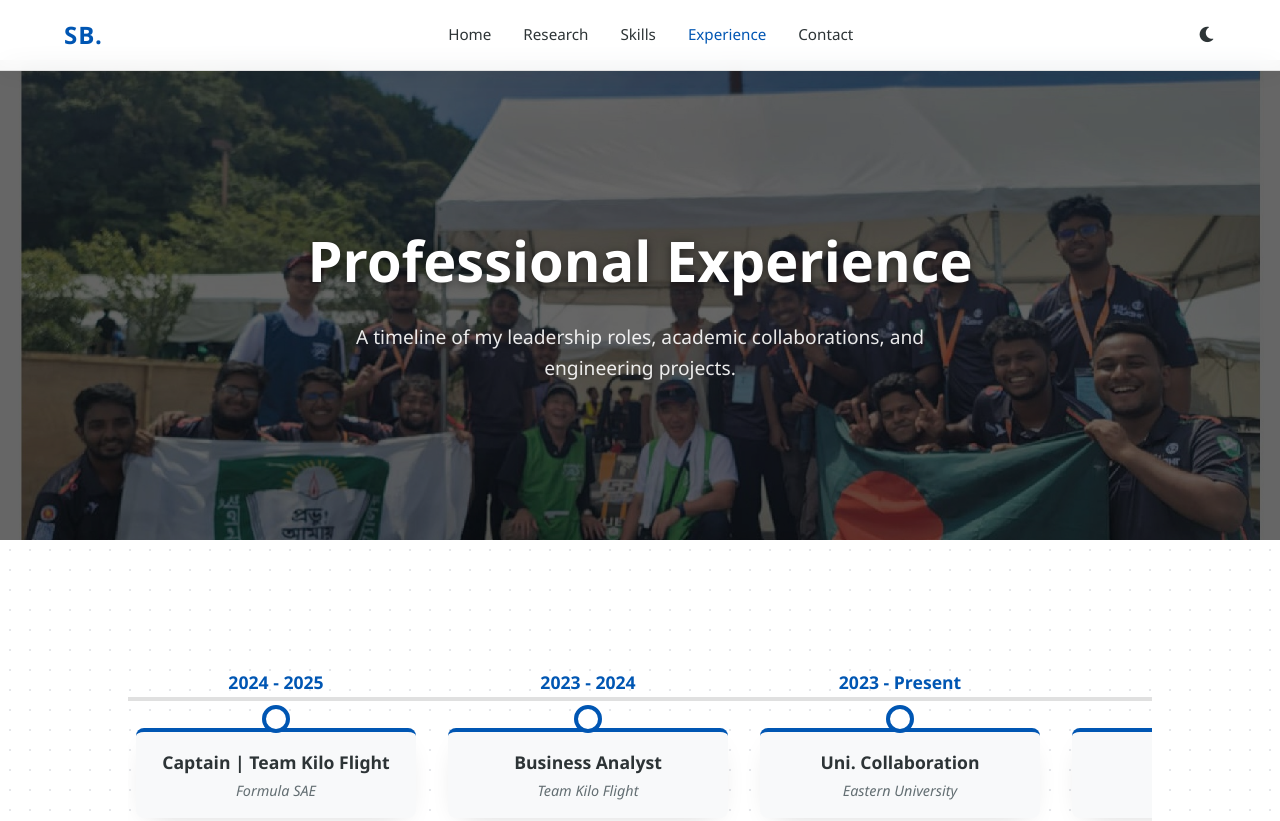
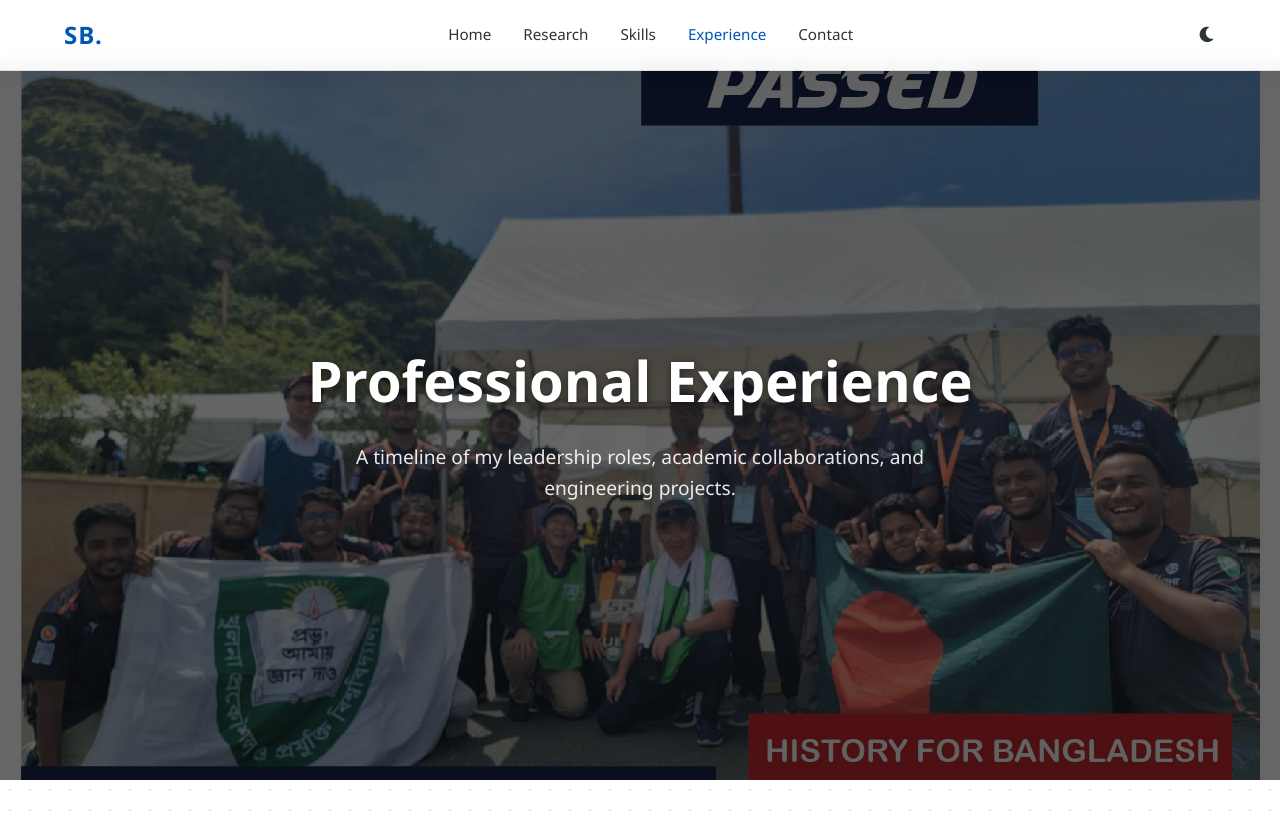
Before and after one commit to suvojitbaidya00/suvojit-portfolio, a plain HTML site: page experience.html in a window 1280 px wide. Shown: the top 821 px of the page. Drawn offline with Linux system fonts and the light colour scheme.

Commit message:
cover try

```diff
--- a/experience.html
+++ b/experience.html
@@ -37,7 +37,7 @@
     <div class="experience-cover">
         <div class="cover-overlay"></div>
         <!-- Ensure this image is in your assets folder -->
-        <img src="assets/cover.jpg" alt="Experience Cover" class="cover-img" onerror="this.src='https://via.placeholder.com/1920x600?text=Experience+Cover'">
+        <img src="assets/cover.jpg" alt="Experience Cover" class="cover-img" onerror="this.src=assets/cover.jpg">
         <div class="cover-content">
             <h1>Professional Experience</h1>
             <p>A timeline of my leadership roles, academic collaborations, and engineering projects.</p>
--- a/styles.css
+++ b/styles.css
@@ -795,7 +795,7 @@ footer {
 .experience-cover {
     position: relative;
     width: 100%;
-    height: 60vh;
+    height: 90vh;
     overflow: hidden;
     display: flex;
     align-items: center;
```
